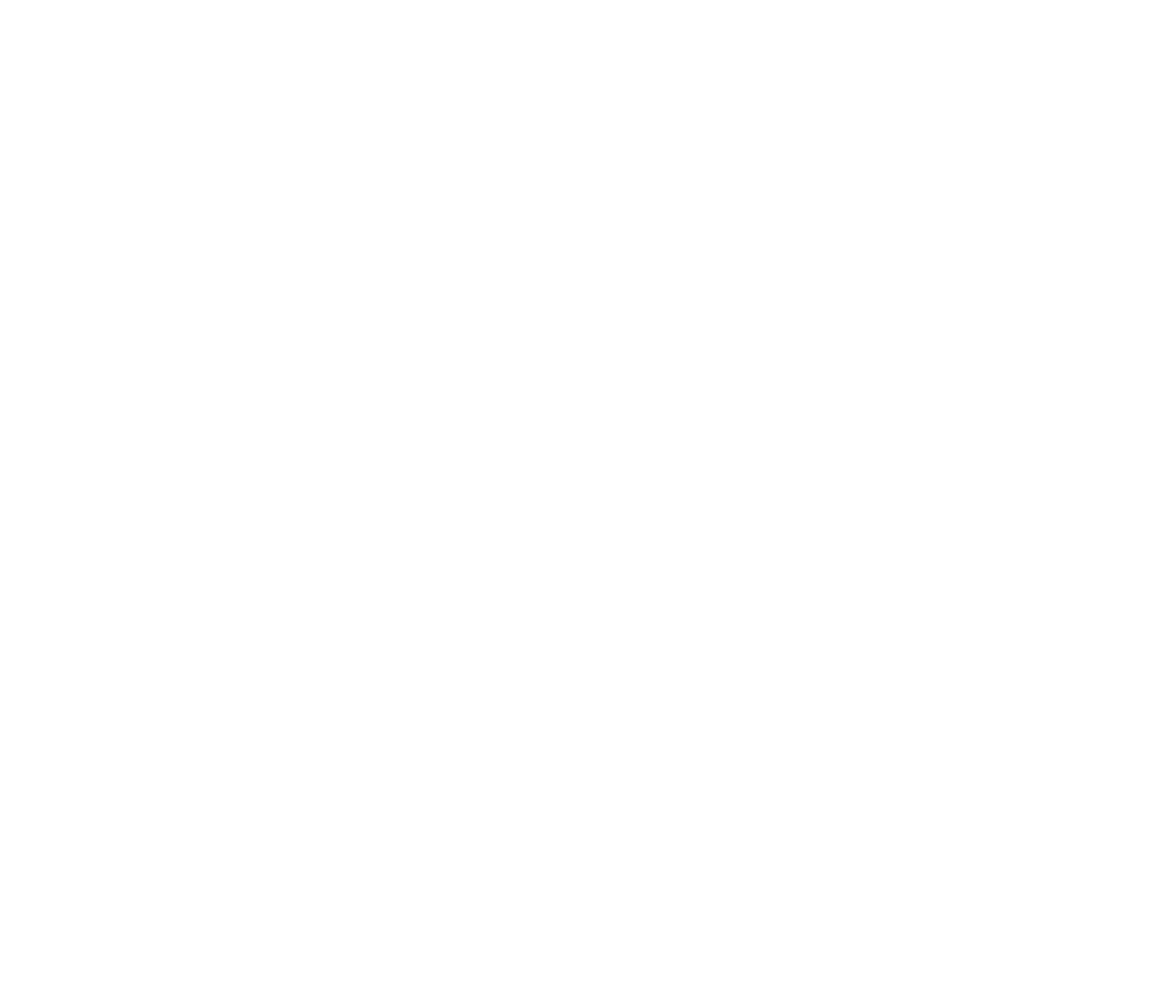
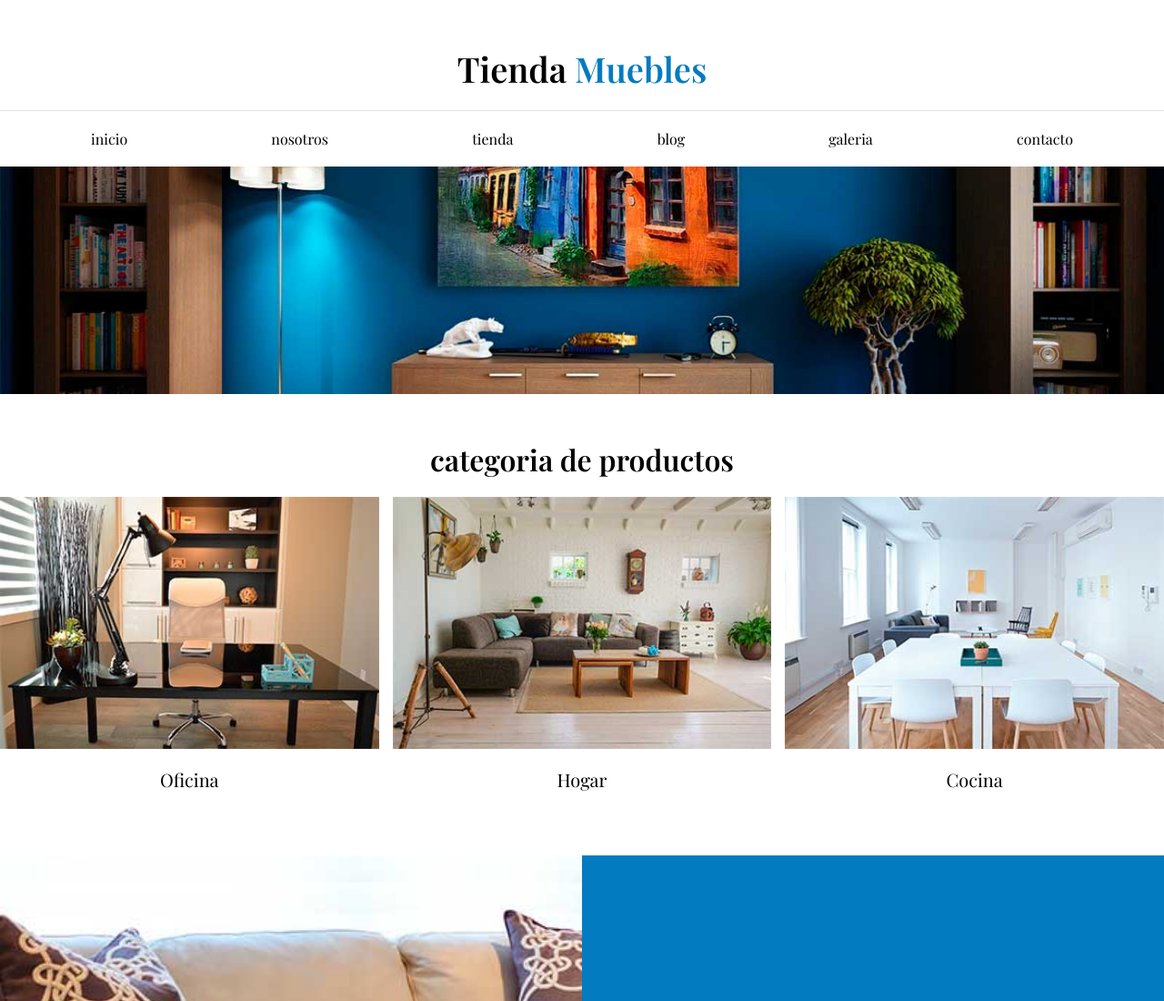
Before and after one commit to edypto/semana-3-reto-cuatro, a plain HTML site: page index.html in a window 1280 px wide. Shown: the top 1100 px of the page at 91% size. Before the commit the page ends 800 px from the top, so only its background shows below. Drawn offline with nearby package versions, Linux system fonts and the light colour scheme.

Commit message:
avanzando

```diff
--- a/index.html
+++ b/index.html
@@ -3,10 +3,153 @@
 <head>
     <meta charset="UTF-8">
     <meta name="viewport" content="width=device-width, initial-scale=1.0">
+    <link rel="preconnect" href="https://fonts.googleapis.com">
+<link rel="preconnect" href="https://fonts.gstatic.com" crossorigin>
+<link href="https://fonts.googleapis.com/css2?family=Playfair+Display:wght@400;500;600&family=Roboto:wght@100;300;400;500;700&display=swap" rel="stylesheet">
     <link rel="stylesheet" href="style.css">
     <title>tienda Muebles</title>
 </head>
 <body>
 
+    <header class="header">
+
+        <h1 class="header-title">
+            Tienda <span class="header-span">Muebles</span>
+        </h1>
+
+    </header>
+
+    <div class="navigation-container grid-container">
+        <nav class="navigation grid-center">
+            <ul>
+                <li>
+                    <a href="#">
+                        inicio
+                    </a>
+                </li>
+                <li>
+                    <a href="#">
+                        nosotros
+                    </a>
+                </li>
+                <li>
+                    <a href="#">
+                        tienda
+                    </a>
+                </li>
+                <li>
+                    <a href="#">
+                        blog
+                    </a>
+                </li>
+                <li>
+                    <a href="#">
+                        galeria
+                    </a>
+                </li>
+
+                <li>
+                    <a href="#">
+                        contacto
+                    </a>
+                </li>
+
+            </ul>
+        </nav>
+
+    </div>
+
+
+
+    <section class="section-hero grid-container">
+
+
+
+    </section>
+
+    <main>
+
+        <section class="categorias grid-container">
+
+            <h2 class="secondary-heading center-text grid-center">
+                categoria de productos
+            </h2>
+
+            <div class="categorias-container grid-full">
+
+                <div class="categoria ">
+
+                    <img src="img/categoria1.jpg" alt="">
+
+                    <a href="#" class="btn-text">Oficina</a>
+
+                </div>
+
+                <div class="categoria ">
+
+                    <img src="img/categoria2.jpg" alt="">
+
+                    <a href="#" class="btn-text">Hogar</a>
+
+                </div>
+
+                <div class="categoria ">
+
+                    <img src="img/categoria3.jpg" alt="">
+
+                    <a href="#" class="btn-text">Cocina</a>
+
+                </div>
+
+            </div>
+
+
+
+        </section>
+
+        <section class="section-nosotros grid-container">
+
+            <div class="nosotros-container grid-full">
+
+                <div class="text-container">
+
+                    <h2 class="nosotros-heading">
+                        Sobre Nosotros
+                    </h2>
+                    <p>
+                        Lorem ipsum dolor sit amet consectetur adipisicing elit. Praesentium quasi odio, dolore laborum ut quae sit autem cupiditate adipisci corporis deserunt eos vel nam nostrum
+                        cupiditate adipisci corporis deserunt eos vel nam nostrum perferendis nisi fuga aliquam obcaecati!
+                    </p>
+                </div>
+
+            </div>
+
+        </section>
+
+        <section class="section-productos grid-container">
+            <div class="grid-center">
+                <h2 class="secondary-heading">
+                    Nuestros productos
+                </h2>
+
+                <div class="productos">
+
+                    <div class="producto">
+                        <img src="img/principal.jpg" alt="">
+                    </div>
+
+                    <div class="producto-text">
+
+                        <h3>producto 1</h3>
+                        <p>Lorem ipsum dolor sit amet consectetur adipisicing elit. Praesentium, dignissimos. Incidunt molestiae neque voluptatibus soluta, sunt,.</p>
+
+                        <p class="precio">$1000.000.00</p>
+                    </div>
+                </div>
+            </div>
+
+        </section>
+    </main>
+
 </body>
 </html>
--- a/style.css
+++ b/style.css
@@ -0,0 +1,191 @@
+
+/* global settings */
+*{
+    margin: 0;
+    padding: 0;
+    box-sizing: border-box;
+}
+
+html{
+    font-size: 62.5%;
+}
+body{
+
+    font-family: 'Playfair Display', serif;
+    font-size: 1.6rem;
+
+}
+img{
+    width: 100%;
+    display: block;
+}
+
+.grid-container{
+    display: grid;
+
+    grid-template-columns: [full-start] minmax(3rem, 1fr) [center-start] repeat(8, minmax(min-content,14rem))[center-end] minmax(3rem, 1fr)[full-end];
+
+
+
+}
+.grid-center{
+    grid-column: center-start/center-end;
+}
+
+.grid-full{
+    grid-column: full-start/full-end;
+}
+.center-text{
+    text-align: center;
+}
+
+
+.header-title{
+    margin-top: 5rem ;
+    font-size: 3.8rem;
+    text-align: center;
+    margin-bottom: 2rem;
+}
+.header-span{
+    color: #037bc0
+}
+
+.navigation-container{
+    border-top: 1px solid #e1e1e1;
+}
+.navigation ul{
+    list-style: none;
+    text-align: center;
+    display: flex;
+    flex-direction: column;
+    gap: 1rem;
+    padding: 2rem;
+
+}
+
+@media (min-width: 640px){
+    .navigation ul{
+        flex-direction: row;
+        justify-content: space-between;
+    }
+}
+.navigation ul li a{
+    text-decoration: none;
+    color: #000;
+}
+
+.section-hero{
+    background-image: url(img/principal.jpg);
+    background-size: cover;
+
+   background-position: center;
+    height: 25rem;
+}
+
+.categorias{
+    padding: 5rem 0;
+}
+
+.categorias-container{
+    display: grid;
+    grid-template-columns: 1fr;
+    grid-row-gap: 2rem;
+}
+
+@media (min-width: 640px){
+    .categorias-container{
+        grid-template-columns: repeat(3, 1fr);
+        grid-column-gap: 1.5rem;
+    }
+}
+.secondary-heading{
+    font-size: 3.2rem;
+    margin-bottom: 2rem;
+    font-weight: 600;
+    color: #000;
+
+}
+
+
+
+
+
+.btn-text:link,
+.btn-text:visited{
+    padding: 2rem;
+    font-size: 2rem;
+    display: block;
+    text-decoration: none;
+    color: #000;
+    font-weight: 300;
+    text-align: center;
+    transition: all .3s ease-in-out;
+}
+
+.btn-text:hover{
+    background-color: #037bc0;;
+    color: white;
+    border-bottom-right-radius: 1rem;
+}
+
+
+
+
+
+
+.section-nosotros{
+
+    background-image: linear-gradient( to bottom, transparent 50%, #037bc0 50%, #037bc0 100% ), url(../img/nosotros.jpg);
+    background-position: center, top left;
+    background-repeat: no-repeat;
+    background-size: 100%, 70rem;
+
+}
+
+
+
+.nosotros-container{
+    display: grid;
+
+    grid-template-rows: repeat(2, 1fr);
+}
+
+.text-container{
+    grid-row: 2 / 3;
+    padding: 5rem;
+    color: white;
+}
+
+.nosotros-heading{
+    font-size: 3.2rem;
+    color: white;
+    margin-bottom: 2rem;
+}
+
+.text-container p{
+    line-height: 1.9;
+}
+
+@media (min-width: 640px){
+    .section-nosotros{
+
+        background-image: linear-gradient( to right, transparent 50%, #037bc0 50%, #037bc0 100% ), url(../img/nosotros.jpg);
+        background-position: left center;
+        padding: 10rem 0;
+        background-size: 100%, 160rem;
+    }
+
+    .nosotros-container{
+        grid-template-columns: repeat(2, 1fr);
+        grid-template-rows: unset;
+        column-gap: 10rem;
+    }
+
+    .text-container{
+        grid-column: 2/3;
+    }
+}
+
+.section-productos{
+    padding-top: 5rem;
+}
```
